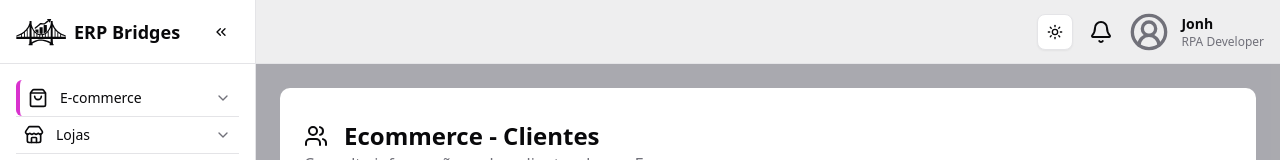
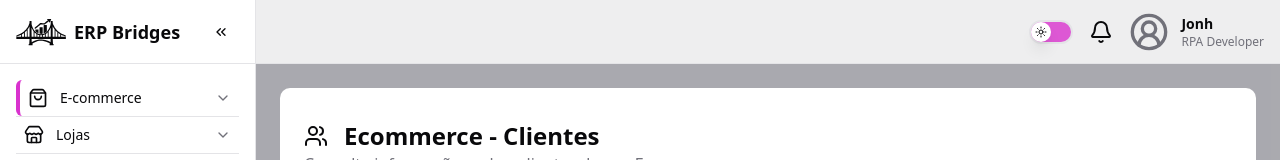
Before and after one commit to Kaironn2/erp-bridges-frontend, a Next.js app: page /ecommerce/customers in a window 1280 px wide. Shown: the top 160 px of the page. Built offline with nearby package versions, Linux system fonts and the light colour scheme.

Commit message:
feat: theme switch

```diff
--- a/src/components/mode-toggle.tsx
+++ b/src/components/mode-toggle.tsx
@@ -1,22 +1,25 @@
 'use client';
 
 import * as React from 'react';
-import { Moon, Sun } from 'lucide-react';
 import { useTheme } from 'next-themes';
-import { Button } from '@/components/ui/button';
+import { ThemeSwitch } from './ui/ThemeSwitch';
 
 export function ModeToggle() {
   const { setTheme, theme } = useTheme();
 
+  const isDarkMode = theme === 'dark';
+
+  const handleThemeChange = (checked: boolean) => {
+    setTheme(checked ? 'dark' : 'light');
+  };
+
   return (
-    <Button
-      variant="outline"
-      size="icon"
-      onClick={() => setTheme(theme === 'light' ? 'dark' : 'light')}
-    >
-      <Sun className="h-[1.2rem] w-[1.2rem] rotate-0 scale-100 transition-all dark:-rotate-90 dark:scale-0" />
-      <Moon className="absolute h-[1.2rem] w-[1.2rem] rotate-90 scale-0 transition-all dark:rotate-0 dark:scale-100" />
-      <span className="sr-only">Toggle theme</span>
-    </Button>
+    <div className="flex items-center space-x-2">
+      <ThemeSwitch
+        checked={isDarkMode}
+        onCheckedChange={handleThemeChange}
+        aria-label="Alterar tema"
+      />
+    </div>
   );
 }
--- /dev/null
+++ b/src/components/ui/ThemeSwitch.tsx
@@ -0,0 +1,38 @@
+'use client';
+
+import * as React from 'react';
+import * as SwitchPrimitive from '@radix-ui/react-switch';
+import { Sun, Moon } from 'lucide-react';
+
+import { cn } from '@/lib/utils';
+
+const ThemeSwitch = React.forwardRef<
+  React.ComponentRef<typeof SwitchPrimitive.Root>,
+  React.ComponentPropsWithoutRef<typeof SwitchPrimitive.Root>
+>(({ className, ...props }, ref) => (
+  <SwitchPrimitive.Root
+    className={cn(
+      'peer inline-flex h-6 w-11 shrink-0 cursor-pointer items-center rounded-full',
+      'border-2 transition-colors focus-visible:outline-none focus-visible:ring-2',
+      'focus-visible:ring-ring focus-visible:ring-offset-2 focus-visible:ring-offset-background',
+      'bg-primary/80 hover:border hover:border-primary/80',
+      className
+    )}
+    {...props}
+    ref={ref}
+  >
+    <SwitchPrimitive.Thumb
+      className={cn(
+        'pointer-events-none relative block h-5 w-5 rounded-full bg-background',
+        'shadow-lg ring-0 transition-transform data-[state=checked]:translate-x-5 data-[state=unchecked]:translate-x-0',
+        'flex items-center justify-center'
+      )}
+    >
+      <Sun className="h-3 w-3 text-foreground transition-all scale-100 dark:scale-0" />
+      <Moon className="absolute h-3 w-3 text-foreground transition-all scale-0 dark:scale-100" />
+    </SwitchPrimitive.Thumb>
+  </SwitchPrimitive.Root>
+));
+ThemeSwitch.displayName = SwitchPrimitive.Root.displayName;
+
+export { ThemeSwitch };
```
